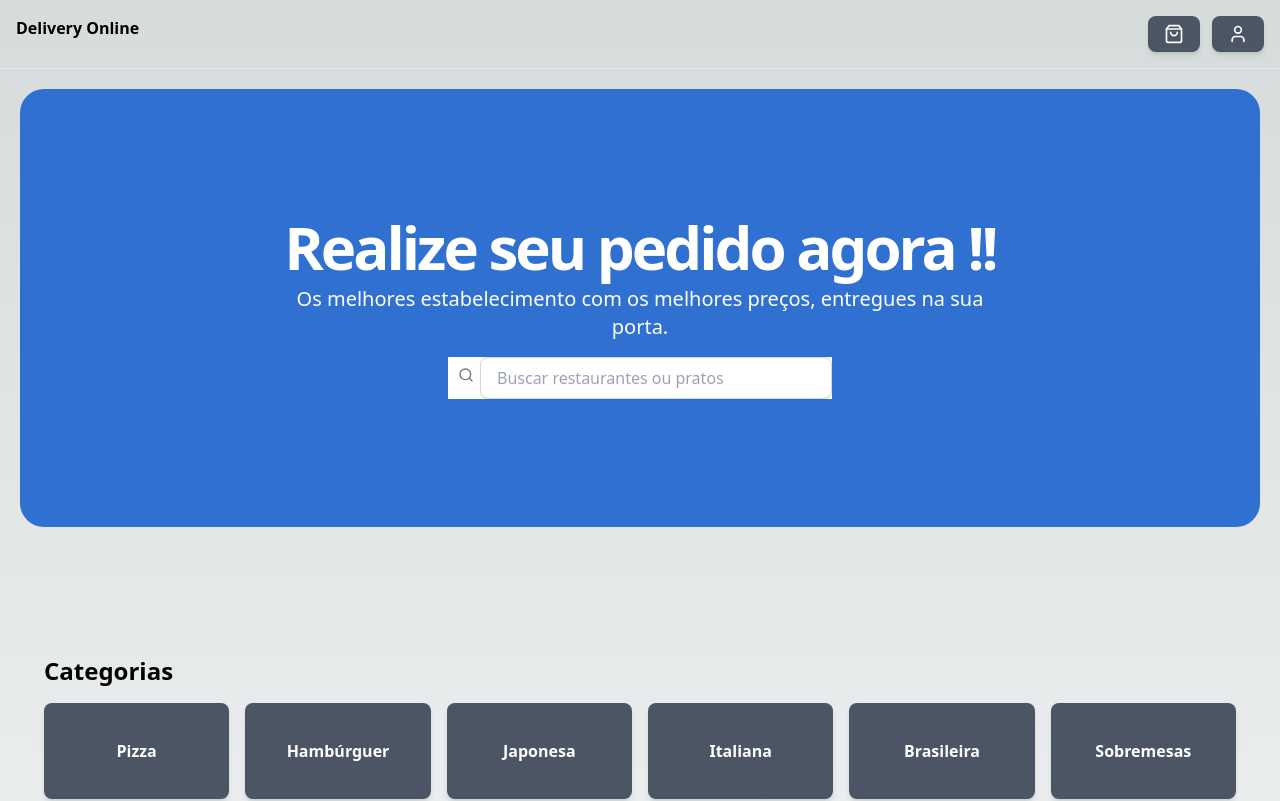
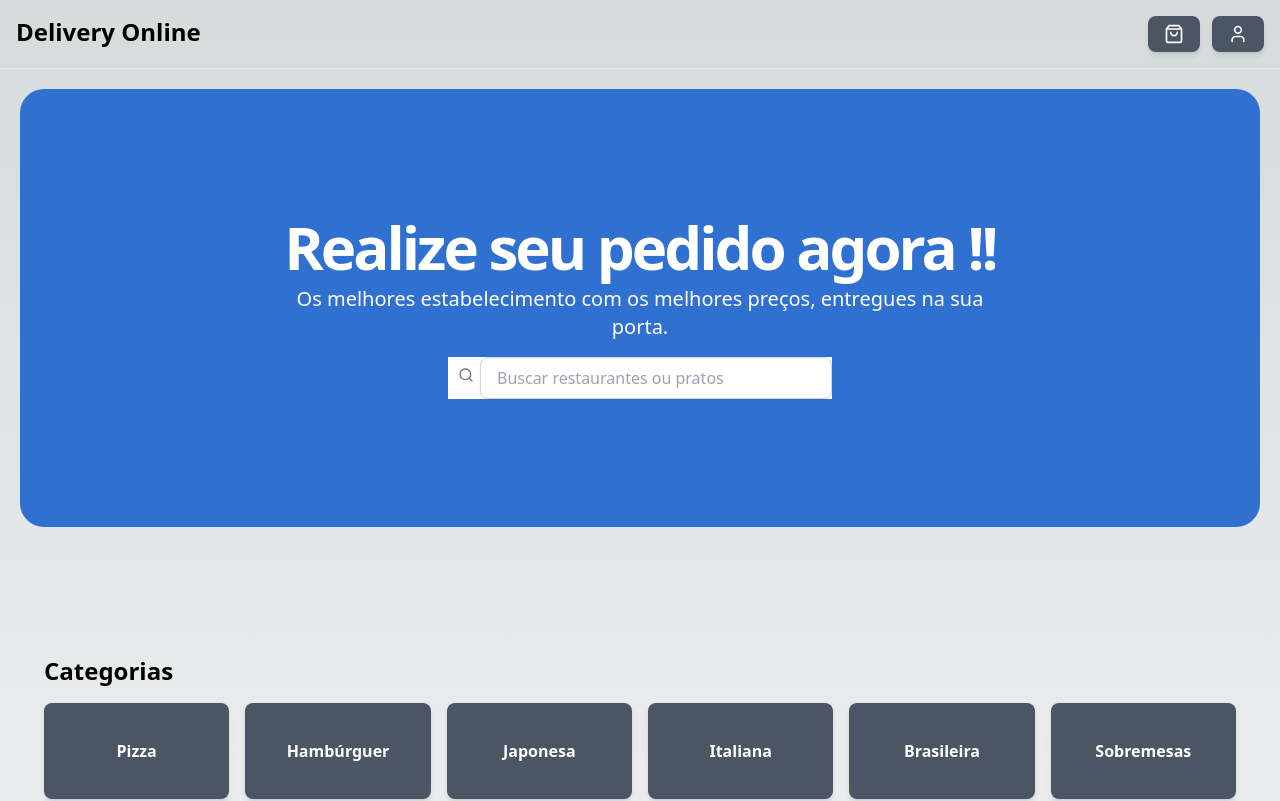
Before and after one commit to JoseErisvaldo/deliveryOnline, a Next.js app: page / in a window 1280 px wide. Shown: the top 801 px of the page. Built offline with nearby package versions, Linux system fonts and the light colour scheme.

Commit message:
Styles: header

```diff
--- a/components/layout/header/header.js
+++ b/components/layout/header/header.js
@@ -5,7 +5,7 @@ export default function Header() {
   return (
     <div className="sticky top-0 z-50 w-full border-b bg-light">
       <div className="flex justify-between">
-        <div className="m-4 font-bold">Delivery Online</div>
+        <div className="m-4 text-2xl font-bold">Delivery Online</div>
         <div className="m-4 flex items-center">
           <div className="flex items-center gap-3">
             <Button size="icon">
```
